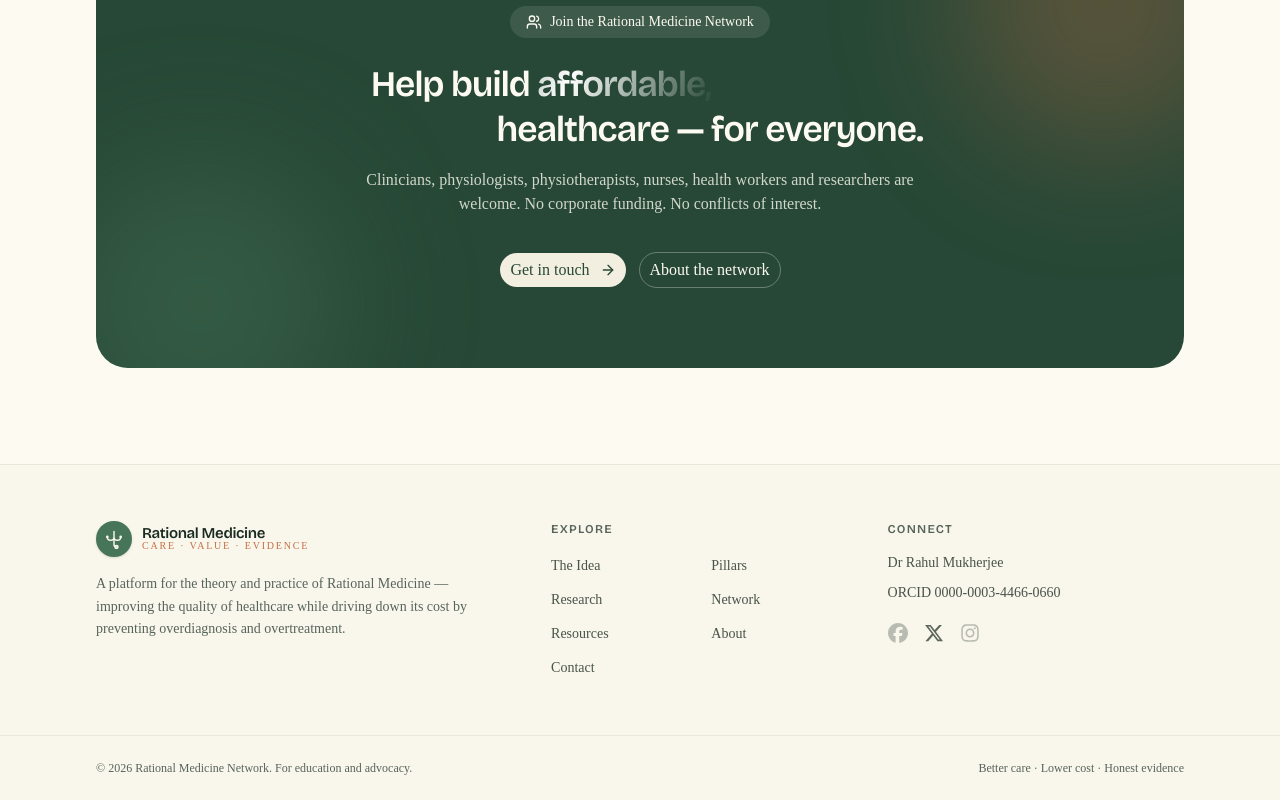
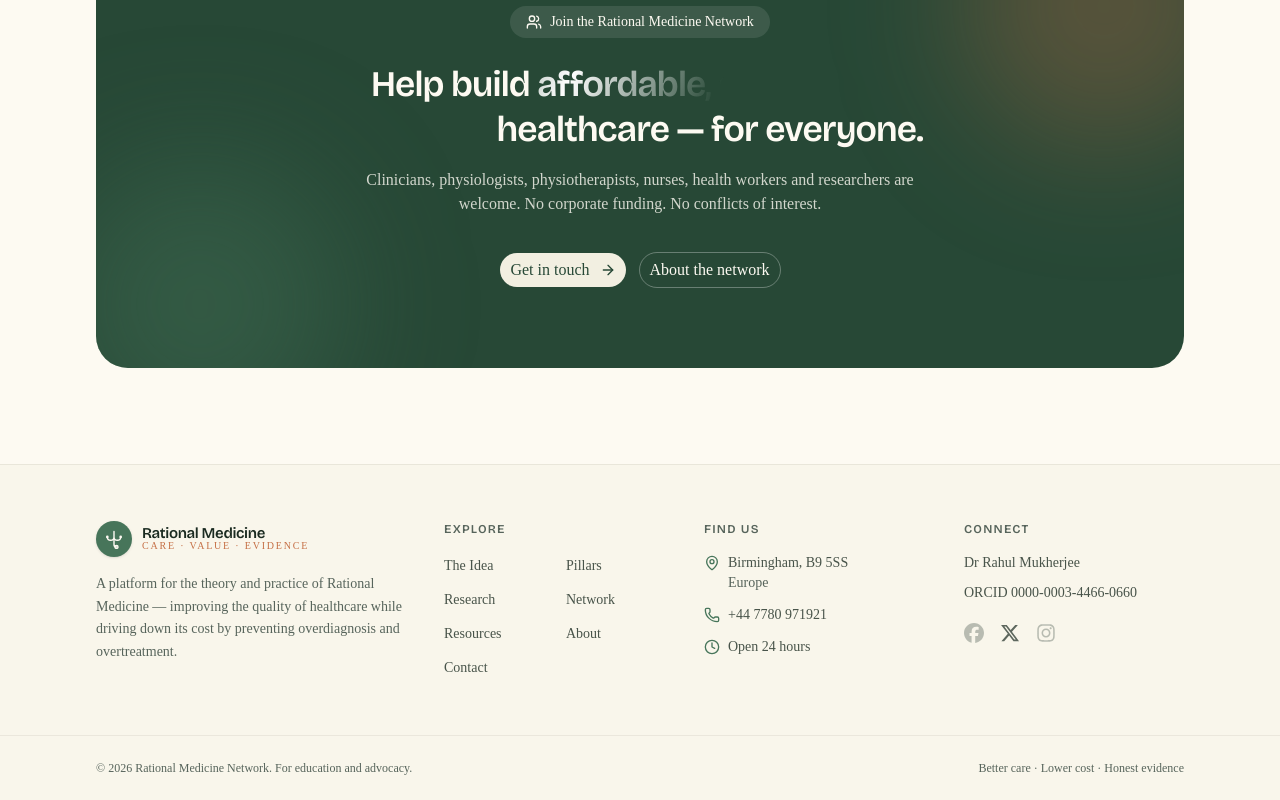
Before and after one commit to Tatu1984/medicine, a Next.js app: page / in a window 1280 px wide. Shown: the part 4428-5228 px from the top of the page. Built offline with nearby package versions, Linux system fonts and the light colour scheme; no server answers; the database is empty.

Commit message:
footer updated

```diff
--- a/package.json
+++ b/package.json
@@ -25,6 +25,7 @@
     "lucide-react": "^1.21.0",
     "motion": "^12.40.0",
     "next": "16.2.9",
+    "pdfjs-dist": "^6.0.227",
     "pg": "^8.22.0",
     "react": "19.2.4",
     "react-dom": "19.2.4",
--- a/src/app/admin/_components/ArticleForm.tsx
+++ b/src/app/admin/_components/ArticleForm.tsx
@@ -4,7 +4,7 @@
 import { useFormStatus } from "react-dom";
 import ReactMarkdown from "react-markdown";
 import remarkGfm from "remark-gfm";
-import { FileText, Upload, X } from "lucide-react";
+import { FileText, Loader2, Upload, X } from "lucide-react";
 import type { FormState } from "@/app/admin/actions";
 import { RESEARCH_CATEGORIES } from "@/lib/validation";
 import { Button } from "@/components/ui/button";
@@ -48,7 +48,44 @@
   const [body, setBody] = useState(defaults.body ?? "");
   const [pickedName, setPickedName] = useState("");
   const [removePdf, setRemovePdf] = useState(false);
+  const [extracting, setExtracting] = useState(false);
   const existingPdf = defaults.pdfName ?? "";
+
+  async function handlePdfChange(e: React.ChangeEvent<HTMLInputElement>) {
+    const file = e.target.files?.[0];
+    if (!file) return;
+    setPickedName(file.name);
+    setRemovePdf(false);
+
+    setExtracting(true);
+    try {
+      const pdfjsLib = await import("pdfjs-dist");
+      pdfjsLib.GlobalWorkerOptions.workerSrc = `https://cdnjs.cloudflare.com/ajax/libs/pdf.js/${pdfjsLib.version}/pdf.worker.min.mjs`;
+
+      const arrayBuffer = await file.arrayBuffer();
+      const pdf = await pdfjsLib.getDocument({ data: arrayBuffer }).promise;
+
+      const pages: string[] = [];
+      for (let i = 1; i <= pdf.numPages; i++) {
+        const page = await pdf.getPage(i);
+        const content = await page.getTextContent();
+        const pageText = content.items
+          .map((item) => ("str" in item ? item.str : ""))
+          .join(" ")
+          .replace(/\s+/g, " ")
+          .trim();
+        if (pageText) pages.push(pageText);
+      }
+
+      if (pages.length > 0) {
+        setBody(pages.join("\n\n"));
+      }
+    } catch (err) {
+      console.error("[PDF extract]", err);
+    } finally {
+      setExtracting(false);
+    }
+  }
 
   return (
     <form action={formAction} className="grid gap-8 lg:grid-cols-[2fr_1fr]">
@@ -164,21 +201,26 @@
           <input type="hidden" name="removePdf" value={removePdf ? "true" : "false"} />
 
           <label className="flex cursor-pointer flex-col items-center gap-2 rounded-xl border border-dashed border-border bg-background p-6 text-center text-sm text-muted-foreground transition-colors hover:border-sage/50 hover:bg-secondary/40">
-            <Upload className="size-5 text-sage" />
-            <span>{pickedName || (existingPdf && !removePdf ? "Replace PDF" : "Click to choose a PDF")}</span>
+            {extracting
+              ? <Loader2 className="size-5 animate-spin text-sage" />
+              : <Upload className="size-5 text-sage" />}
+            <span>
+              {extracting
+                ? "Extracting text from PDF…"
+                : pickedName || (existingPdf && !removePdf ? "Replace PDF" : "Click to choose a PDF")}
+            </span>
             <input
               type="file"
               name="pdf"
               accept="application/pdf"
               className="sr-only"
-              onChange={(e) => {
-                setPickedName(e.target.files?.[0]?.name ?? "");
-                if (e.target.files?.[0]) setRemovePdf(false);
-              }}
+              onChange={handlePdfChange}
             />
           </label>
-          {pickedName && <p className="truncate text-xs text-sage-deep">Selected: {pickedName}</p>}
-          <p className="text-xs text-muted-foreground">PDF up to 30 MB, stored securely in the database.</p>
+          {pickedName && !extracting && (
+            <p className="truncate text-xs text-sage-deep">Selected: {pickedName} — body auto-filled from PDF</p>
+          )}
+          <p className="text-xs text-muted-foreground">PDF up to 30 MB — text is auto-extracted into the article body.</p>
         </div>
 
         {/* Status */}
--- a/src/components/site/SiteFooter.tsx
+++ b/src/components/site/SiteFooter.tsx
@@ -1,4 +1,5 @@
 import Link from "next/link";
+import { MapPin, Phone, Clock } from "lucide-react";
 import { FaFacebook, FaInstagram, FaXTwitter } from "react-icons/fa6";
 import { nav, site } from "@/lib/content";
 import { Logo } from "./Logo";
@@ -6,7 +7,7 @@
 export function SiteFooter() {
   return (
     <footer className="border-t border-border/70 bg-secondary/40">
-      <div className="container-page grid gap-10 py-14 md:grid-cols-[1.4fr_1fr_1fr]">
+      <div className="container-page grid gap-10 py-14 md:grid-cols-[1.4fr_1fr_1fr_1fr]">
         <div className="max-w-sm">
           <Logo />
           <p className="mt-4 text-sm leading-relaxed text-muted-foreground">
@@ -29,6 +30,26 @@
                 </Link>
               </li>
             ))}
+          </ul>
+        </div>
+
+        <div>
+          <h4 className="text-xs font-semibold uppercase tracking-widest text-muted-foreground">
+            Find Us
+          </h4>
+          <ul className="mt-4 space-y-3 text-sm text-foreground/80">
+            <li className="flex items-start gap-2">
+              <MapPin className="mt-0.5 size-4 shrink-0 text-sage" />
+              <span>Birmingham, B9 5SS<br /><span className="text-muted-foreground">Europe</span></span>
+            </li>
+            <li className="flex items-center gap-2">
+              <Phone className="size-4 shrink-0 text-sage" />
+              <a href="tel:+447780971921" className="transition-colors hover:text-clay">+44 7780 971921</a>
+            </li>
+            <li className="flex items-center gap-2">
+              <Clock className="size-4 shrink-0 text-sage" />
+              <span>Open 24 hours</span>
+            </li>
           </ul>
         </div>
 
```
Also changed, not shown: 1 other file (tests, documents, lock files or other folders).
